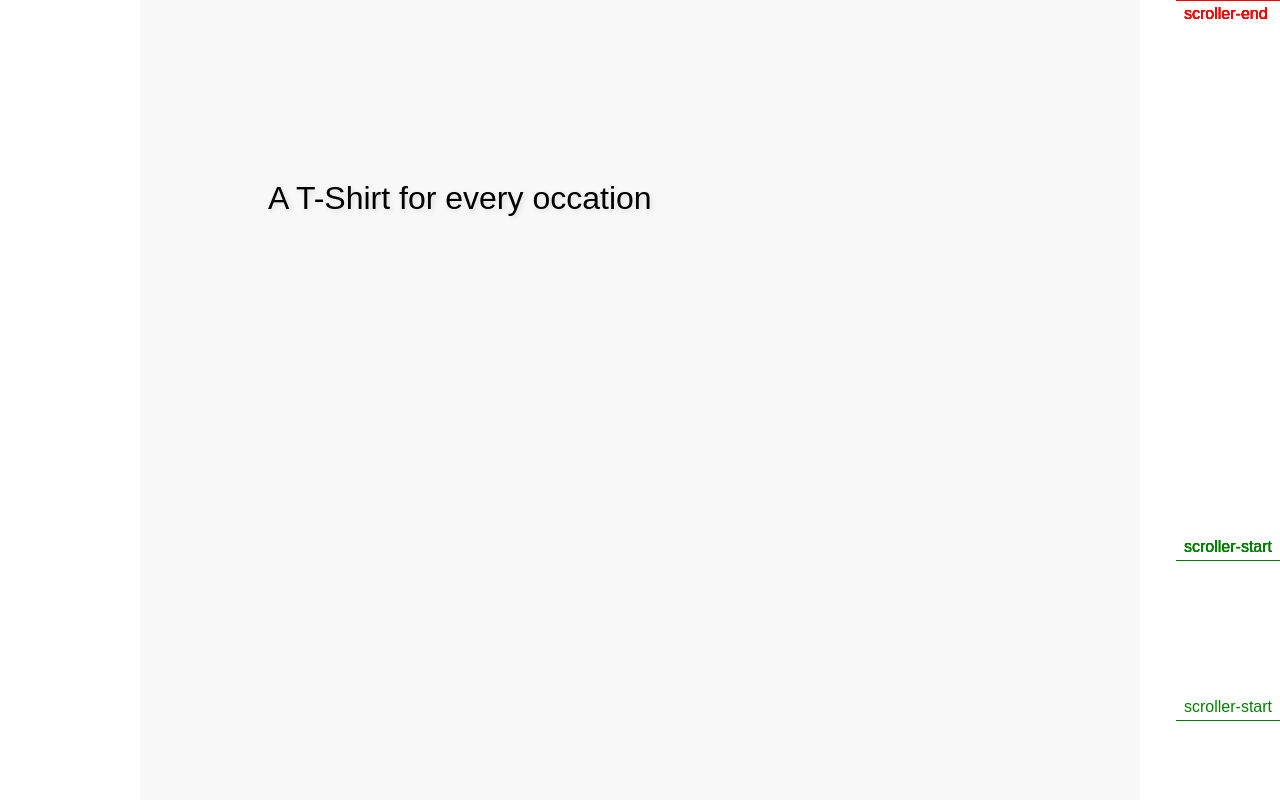
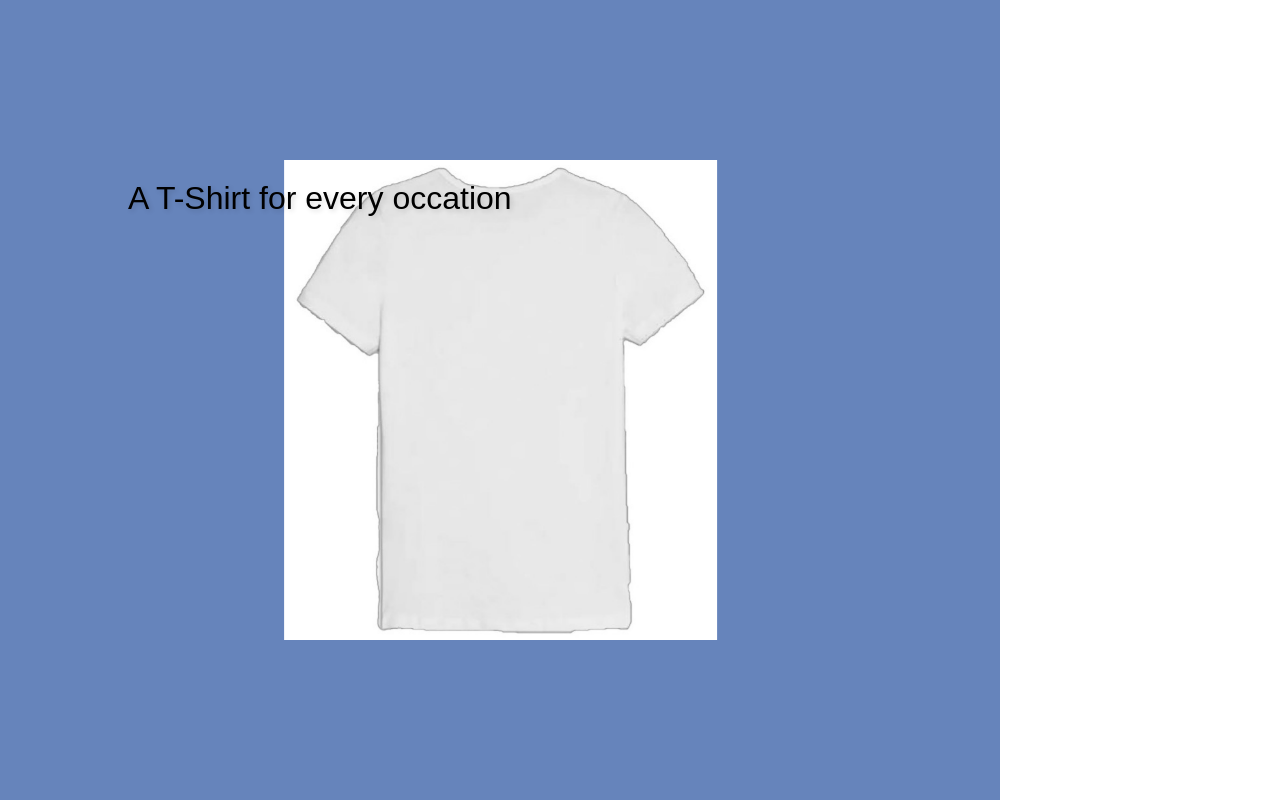
Before and after one commit to sara616b/12c_03_01_advanced_animation_project, a plain HTML site: page info.html in a window 1280 px wide. Shown: the top 800 px of the page. Drawn offline with nearby package versions, Linux system fonts and the light colour scheme.

Commit message:
more changes

```diff
--- a/info.html
+++ b/info.html
@@ -18,30 +18,41 @@
         --medium-gray: #6e7173;
         --white: white;
       }
+      html {
+        overflow-x: hidden;
+        overflow-y: scroll;
+        scroll-snap-type: y mandatory;
+      }
       main {
         width: 100vw;
         max-width: 1000px;
-        margin: auto;
-        overflow-x: hidden;
-        scroll-snap-type: y mandatory;
+        background-color: rgb(248, 248, 248);
+        display: flex;
+        flex-direction: column;
+        height: calc(100vh-50px);
         background-color: rgb(248, 248, 248);
       }
+
       section {
-        scroll-snap-align: start;
+        width: 100%;
+        height: 100vh;
         display: grid;
         grid-template-columns: repeat(3, 1fr);
         grid-template-rows: repeat(5, 1fr);
         align-content: space-between;
-        width: 100%;
-        height: 100vh;
+        scroll-snap-align: start;
       }
+      section:nth-of-type(odd) {
+        background-color: rgb(102, 132, 187);
+      }
+
       #the_shirt {
         width: 100vw;
         max-width: 1000px;
-        height: 80vh;
+        height: 60vh;
         z-index: 1;
         position: fixed;
-        top: 0;
+        top: 20vh;
         background-size: contain;
         background-repeat: no-repeat;
         background-image: url("tshirt_mock.jpg");
@@ -58,7 +69,7 @@
         padding: 20px;
         padding-left: 10vw;
         z-index: 2;
-        text-shadow: 2px 2px 5px var(--light-gray);
+        text-shadow: 2px 2px 5px rgba(0, 0, 0, 0.137);
       }
       section p + p {
         grid-column: 2/4;
@@ -66,15 +77,19 @@
         padding-right: 10vw;
         text-align: end;
       }
+      a {
+        text-decoration: none;
+      }
       button {
+        scroll-snap-align: start;
         display: block;
-        width: 80%;
         background-color: var(--blue);
         color: white;
         border: none;
         padding: 20px;
         font-size: 1rem;
         margin: 40px auto;
+        text-decoration: none;
       }
       button:hover {
         opacity: 0.7;
@@ -86,12 +101,15 @@
         margin: 20px;
         transform-origin: top;
         z-index: 2;
+        transform: rotate(-90deg);
+        opacity: 0;
       }
       .color_dot {
         border-radius: 50%;
         height: 50px;
         width: 50px;
         margin: 10px;
+        border: 2px solid rgb(236, 236, 236);
       }
 
       .gray {
@@ -110,6 +128,7 @@
         grid-column: 2/3;
         grid-row: 3/5;
         text-align: left;
+        font-size: 1.5rem;
       }
     </style>
   </head>
@@ -149,6 +168,7 @@
         <p class="fromLeft">Edit your own text</p>
         <p id="text_example">You can make it say anything you want to!</p>
       </section>
+
       <!-- TODO: link to configurator -->
       <a href="#"> <button id="design_here">Design here!</button></a>
     </main>
--- a/info.js
+++ b/info.js
@@ -27,7 +27,6 @@ function start() {
       trigger: "#details .fromLeft",
       toggleActions: "restart none none reset",
       start: "center 70%",
-      markers: true,
     },
   });
   gsap.from("#colors .fromLeft", {
@@ -40,7 +39,6 @@ function start() {
       trigger: "#colors .fromLeft",
       toggleActions: "restart none none reset",
       start: "center 70%",
-      markers: true,
     },
   });
   gsap.from("#extras .fromLeft", {
@@ -53,7 +51,6 @@ function start() {
       trigger: "#extras .fromLeft",
       toggleActions: "restart none none reset",
       start: "center 70%",
-      markers: true,
     },
   });
   gsap.from("#edit_text .fromLeft", {
@@ -66,7 +63,6 @@ function start() {
       trigger: "#edit_text .fromLeft",
       toggleActions: "restart none none reset",
       start: "center 70%",
-      markers: true,
     },
   });
   gsap.from("#details .fromRight", {
@@ -78,19 +74,15 @@ function start() {
       trigger: "#details .fromRight",
       toggleActions: "restart none none reset",
       start: "center 90%",
-      markers: true,
     },
   });
 
   //   color dots animation
-
-  const properties = {
-    duration: 1500,
+  gsap.from("#color_dots", {
+    duration: 2,
     iterations: 1,
-    easing: "cubic-bezier(.25,.12,.61,1.51)",
-  };
-
-  const keyframes = [
+    ease: "cubic-bezier(.25,.12,.61,1.51)",
+    keyframes: [
       {
         transform: "rotate(-90deg)",
         opacity: 0,
@@ -104,29 +96,32 @@ function start() {
       {
         transform: "rotate(2deg)",
         opacity: 1,
-      offset: 0.9,
+        offset: 0.95,
       },
       {
         transform: "rotate(0)",
         opacity: 1,
         offset: 1,
       },
-  ];
-
-  document.querySelector("#color_dots").animate(keyframes, properties);
+    ],
+    scrollTrigger: {
+      trigger: "#color_dots",
+      toggleActions: "restart none none reset",
+      start: "center 70%",
+    },
+  });
 }
 
 // the tshirt animation
 
 // gsap.to("#the_shirt", {
-//   y: "0px",
-//   easing: "ease-in-out",
+//   y: "200vh",
 //   scrollTrigger: {
 //     trigger: "#the_shirt",
 //     scrub: true,
 //     markers: true,
-//     start: "top 75%",
-//     end: "bottom 25%",
 //     pin: true,
+//     start: "top 0%",
+//     end: "bottom 200vh",
 //   },
 // });
```
Also changed, not shown: tshirt_mock.jpg (added). Lines whose indentation alone changed are shown as unchanged.
